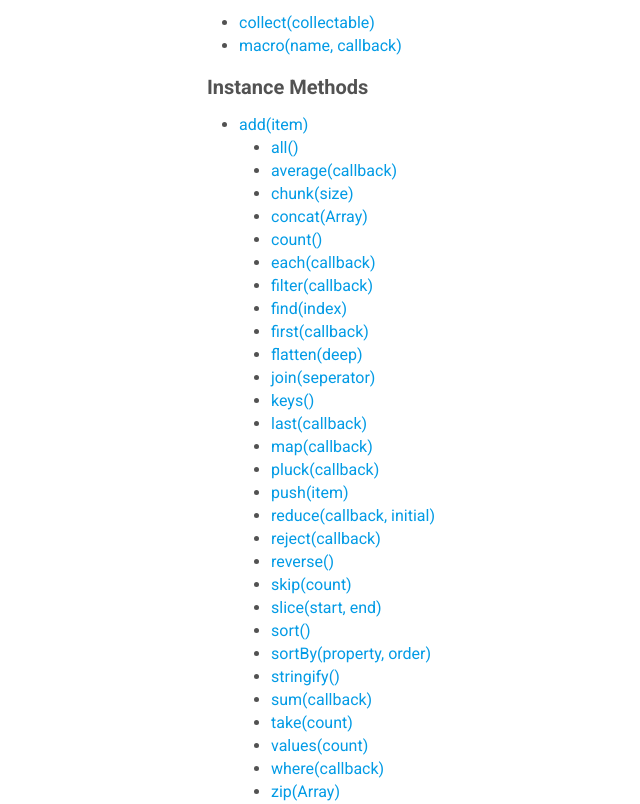
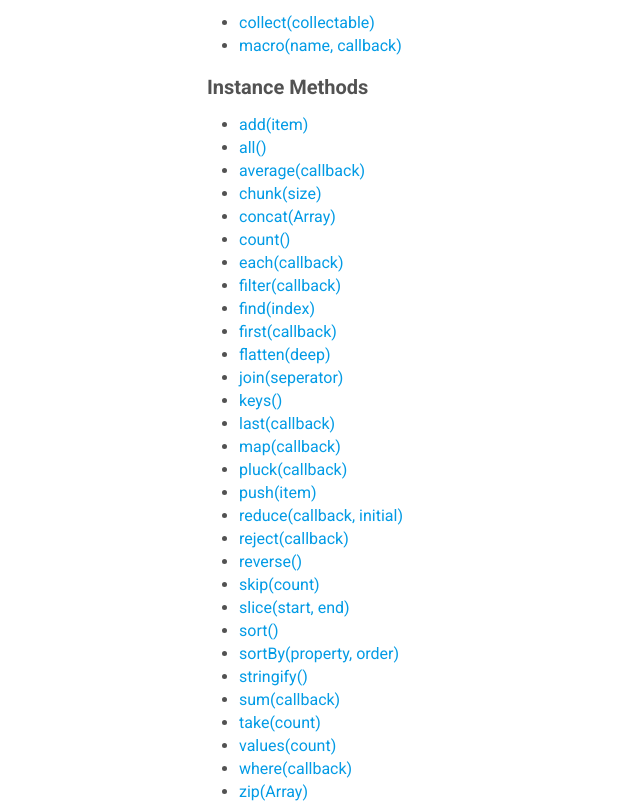
Before and after one commit to logaretm/collectionsjs, a website: page docs/index.html in a window 1280 px wide. Shown: the part 2028-2832 px from the top of the page, without its empty margins (63-703 px from the left). Drawn offline with Linux system fonts and the light colour scheme.

Commit message:
update readme list

```diff
--- a/docs/index.html
+++ b/docs/index.html
@@ -87,7 +87,7 @@ import Collection from &apos;collectionsjs&apos;;</code>
 </ul>
 <h4 id="instance-methods">Instance Methods</h4>
 <ul>
-<li><a href="https://logaretm.github.io/collectionsjs/class/src/collection.js~Collection.html#instance-method-add">add(item)</a><ul>
+<li><a href="https://logaretm.github.io/collectionsjs/class/src/collection.js~Collection.html#instance-method-add">add(item)</a></li>
 <li><a href="https://logaretm.github.io/collectionsjs/class/src/collection.js~Collection.html#instance-method-all">all()</a></li>
 <li><a href="https://logaretm.github.io/collectionsjs/class/src/collection.js~Collection.html#instance-method-average">average(callback)</a></li>
 <li><a href="https://logaretm.github.io/collectionsjs/class/src/collection.js~Collection.html#instance-method-chunk">chunk(size)</a></li>
@@ -117,8 +117,6 @@ import Collection from &apos;collectionsjs&apos;;</code>
 <li><a href="https://logaretm.github.io/collectionsjs/class/src/collection.js~Collection.html#instance-method-values">values(count)</a></li>
 <li><a href="https://logaretm.github.io/collectionsjs/class/src/collection.js~Collection.html#instance-method-where">where(callback)</a></li>
 <li><a href="https://logaretm.github.io/collectionsjs/class/src/collection.js~Collection.html#instance-method-zip">zip(Array)</a></li>
-</ul>
-</li>
 </ul>
 <h2 id="testing">Testing</h2>
 <p>I use <a href="https://github.com/avajs/ava">ava</a> for testing which is an amazing test runner. With <a href="https://github.com/istanbuljs/nyc">nyc</a> for coverage.</p>
```
Also changed, not shown: README.md.
